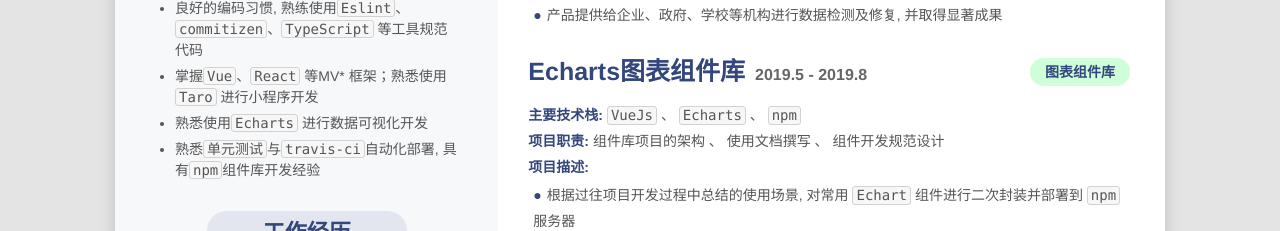
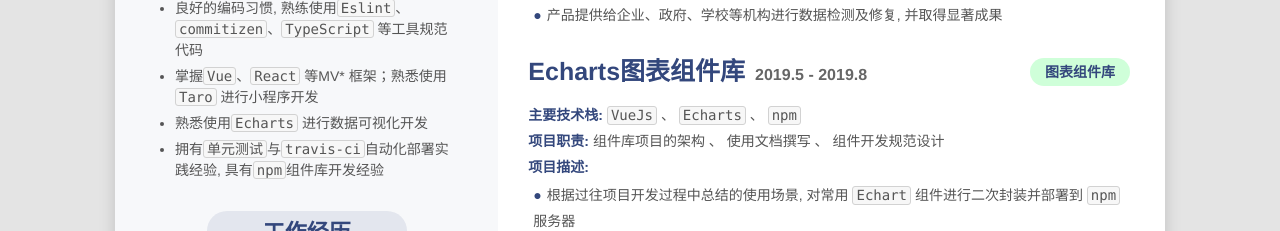
Before and after one commit to drinkeewu/resume, a Vue app: page /#/ in a window 1280 px wide. Shown: the part 1220-1451 px from the top of the page. Built offline with nearby package versions, Linux system fonts and the light colour scheme.

Commit message:
chore: 更新简历内容和简历文件

```diff
--- a/src/views/aside/Aside.vue
+++ b/src/views/aside/Aside.vue
@@ -109,7 +109,7 @@
         '良好的编码习惯, 熟练使用<em>Eslint</em>、<em>commitizen</em>、<em>TypeScript</em> 等工具规范代码',
         '掌握<em>Vue</em>、<em>React</em> 等MV* 框架；熟悉使用<em>Taro</em> 进行小程序开发',
         '熟悉使用<em>Echarts</em> 进行数据可视化开发',
-        '熟悉<em>单元测试</em>与<em>travis-ci</em>自动化部署, 具有<em>npm</em>组件库开发经验',
+        '拥有<em>单元测试</em>与<em>travis-ci</em>自动化部署实践经验, 具有<em>npm</em>组件库开发经验',
 
       ],
       contacts: [
```
Also changed, not shown: 1 other file (tests, documents, lock files or other folders).
